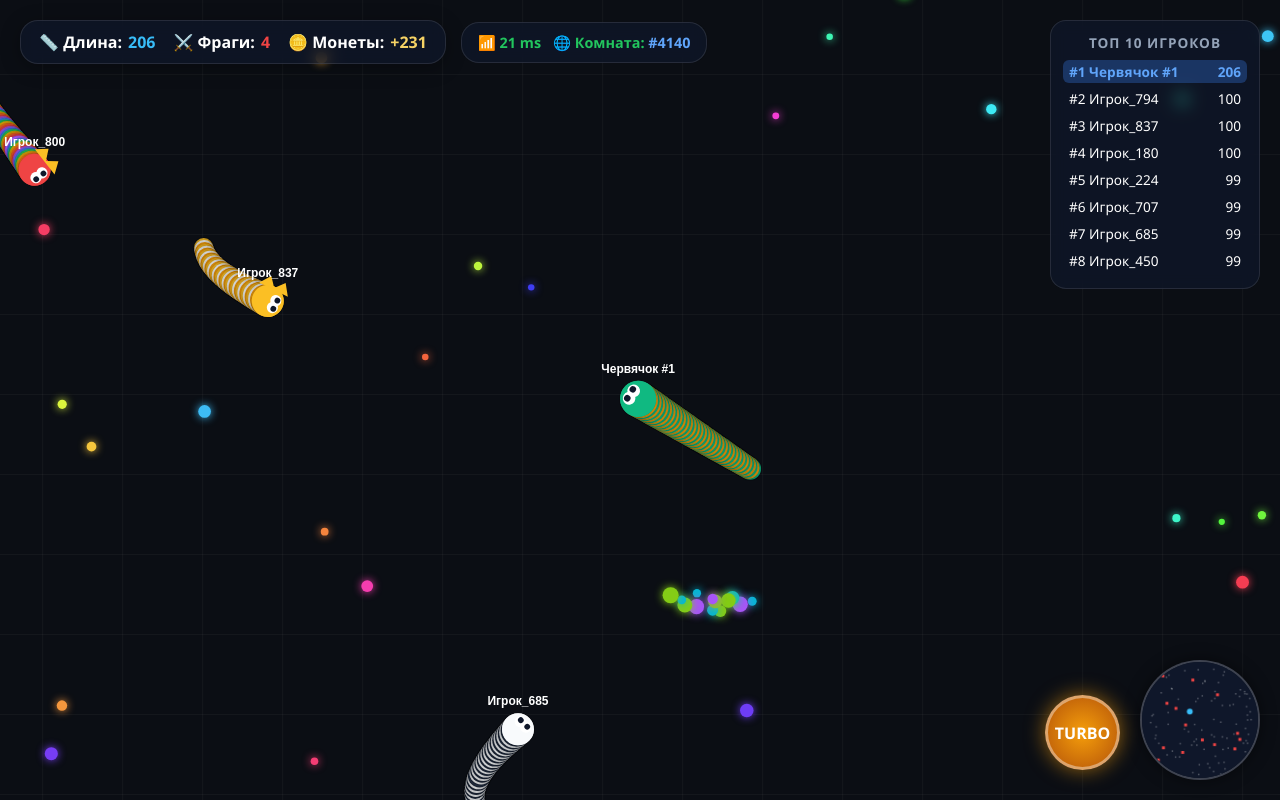
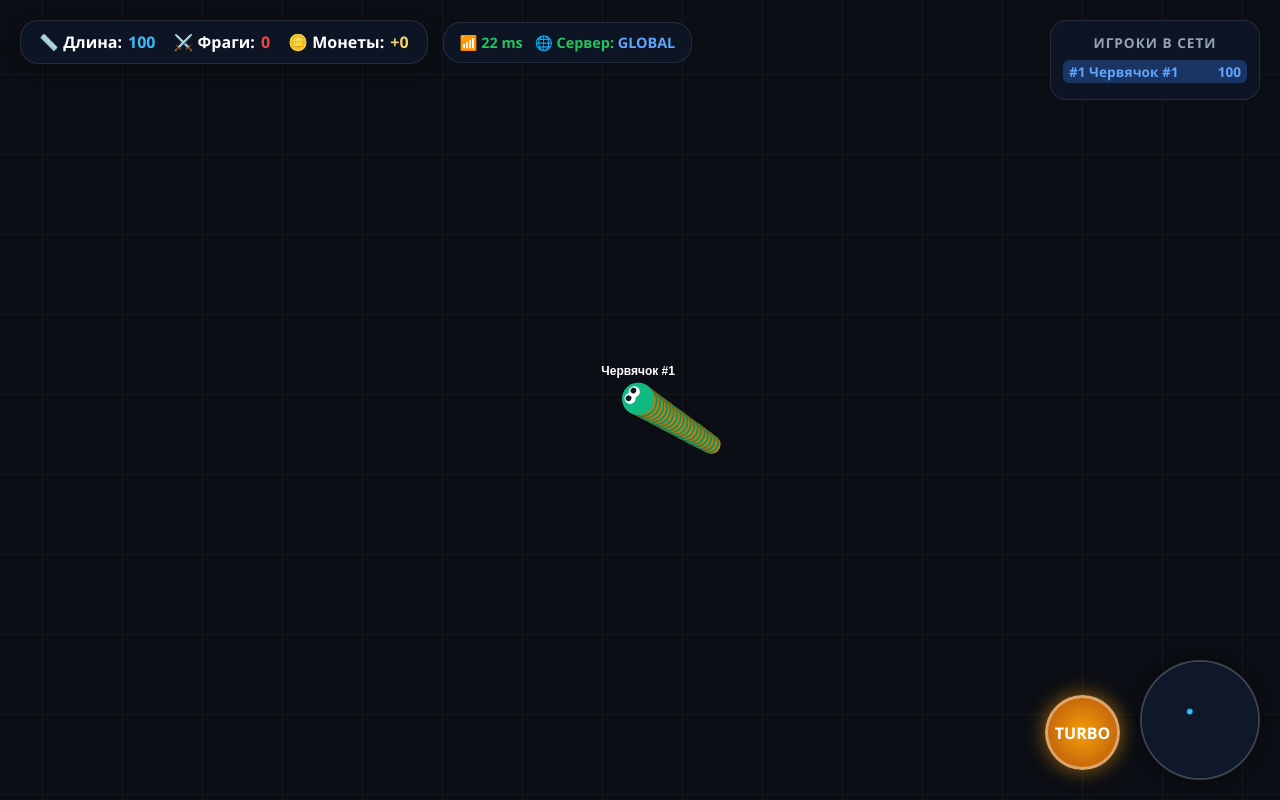
Before and after one commit to rwgherg-dot/worms, a website: page index.html in a window 1280 px wide. Both pictures are taken after a click on the button "В БОЙ!". Drawn offline with nearby package versions, Linux system fonts and the light colour scheme.

Commit message:
Update index.html

```diff
--- a/index.html
+++ b/index.html
@@ -4,8 +4,7 @@
     <meta charset="UTF-8">
     <meta name="viewport" content="width=device-width, initial-scale=1.0, maximum-scale=1.0, user-scalable=no">
     <title>WormZone Royale - Червячки Онлайн</title>
-    <!-- PeerJS & Socket.IO client libraries -->
-    <script src="https://unpkg.com/peerjs@1.5.2/dist/peerjs.min.js"></script>
+    <!-- Socket.IO Client -->
     <script src="https://cdn.socket.io/4.7.2/socket.io.min.js"></script>
     <style>
         * {
@@ -36,7 +35,7 @@
             display: block;
         }
 
-        /* Glassmorphism UI Screens */
+        /* Glassmorphism UI */
         .ui-layer {
             position: absolute;
             top: 0;
@@ -62,8 +61,8 @@
             width: 100%;
             height: 100%;
             z-index: 20;
-            background: radial-gradient(circle at center, rgba(15, 23, 42, 0.88) 0%, rgba(7, 10, 19, 0.98) 100%);
-            backdrop-filter: blur(12px);
+            background: radial-gradient(circle at center, rgba(15, 23, 42, 0.9) 0%, rgba(7, 10, 19, 0.98) 100%);
+            backdrop-filter: blur(14px);
             display: flex;
             flex-direction: column;
             align-items: center;
@@ -170,7 +169,7 @@
             display: block;
         }
 
-        /* Play Tab */
+        /* Play Panel */
         .play-panel {
             display: flex;
             flex-direction: column;
@@ -198,10 +197,9 @@
             box-shadow: 0 0 15px rgba(59, 130, 246, 0.3);
         }
 
-        /* Room Selection Buttons */
         .mode-selection {
             display: flex;
-            gap: 12px;
+            gap: 10px;
             width: 320px;
         }
 
@@ -218,7 +216,7 @@
         }
 
         .btn-room {
-            padding: 10px 16px;
+            padding: 10px 14px;
             font-size: 0.95rem;
             font-weight: 700;
             background: rgba(59, 130, 246, 0.2);
@@ -264,7 +262,21 @@
             border: 1px solid rgba(255, 255, 255, 0.1);
         }
 
-        /* Grid for Skins & Cases */
+        /* Mode Toggle Box */
+        .no-bots-toggle {
+            display: flex;
+            align-items: center;
+            gap: 10px;
+            background: rgba(15, 23, 42, 0.8);
+            padding: 8px 16px;
+            border-radius: 12px;
+            border: 1px solid rgba(255, 255, 255, 0.1);
+            font-size: 0.9rem;
+            color: #60a5fa;
+            cursor: pointer;
+        }
+
+        /* Skins Grid */
         .skins-grid {
             display: grid;
             grid-template-columns: repeat(auto-fill, minmax(180px, 1fr));
@@ -392,7 +404,7 @@
             box-shadow: 0 4px 15px rgba(245, 158, 11, 0.4);
         }
 
-        /* Roulette Modal / Overlay */
+        /* Roulette Modal */
         #case-roulette-modal {
             display: none;
             position: fixed;
@@ -545,8 +557,7 @@
             font-weight: 700;
             cursor: pointer;
             display: flex;
-            align-items: center;
-            gap: 6px;
+            align-items: gap 6px;
         }
 
         /* HUD Overlay */
@@ -668,7 +679,7 @@
             pointer-events: auto;
         }
 
-        /* Game Over Screen */
+        /* Death Screen */
         #death-modal {
             display: none;
             position: absolute;
@@ -764,7 +775,7 @@
     <!-- MAIN MENU OVERLAY -->
     <div id="main-menu" class="interactive">
         <div class="game-title">WORMS ROYALE</div>
-        <div class="game-subtitle">Мультиплеер Арена • Игра с Друзьями • Пинг</div>
+        <div class="game-subtitle">Онлайн Сервер • Игра с Друзьями • Без Ботов</div>
 
         <!-- Navigation Tabs -->
         <div class="nav-tabs">
@@ -784,12 +795,17 @@
                 <input type="text" id="nickname" class="nickname-input" placeholder="Ваш Никнейм" maxlength="15" value="Червячок #1">
 
                 <div class="mode-selection">
-                    <input type="text" id="room-code-input" class="room-input" placeholder="Код Комнаты" maxlength="6">
+                    <input type="text" id="room-code-input" class="room-input" placeholder="Код Сервера (напр. GLOBAL)" value="GLOBAL">
                     <button class="btn-room" onclick="generateRoomCode()">КОД</button>
                 </div>
 
+                <label class="no-bots-toggle">
+                    <input type="checkbox" id="only-friends-checkbox" checked style="width:18px; height:18px; accent-color:#3b82f6;">
+                    <span>👥 Только живые друзья (БЕЗ БОТОВ)</span>
+                </label>
+
                 <button class="btn-play" onclick="startGame()">В БОЙ!</button>
-                <div style="font-size:0.85rem; color:#94a3b8;" id="room-info-label">Введите одинаковый код с другом, чтобы играть вместе!</div>
+                <div style="font-size:0.85rem; color:#94a3b8;" id="room-info-label">Все друзья с одинаковым кодом сервера играют вместе на одной карте!</div>
             </div>
         </div>
 
@@ -890,13 +906,13 @@
                 <div class="hud-stat-item">🪙 Монеты: <span id="hud-session-coins" style="color: #f6d365;">+0</span></div>
             </div>
             <div class="hud-network">
-                <div>📶 <span id="hud-ping">18 ms</span></div>
-                <div>🌐 Комната: <span id="hud-room-id" style="color:#60a5fa;">#7821</span></div>
+                <div>📶 <span id="hud-ping">22 ms</span></div>
+                <div>🌐 Сервер: <span id="hud-room-id" style="color:#60a5fa;">GLOBAL</span></div>
             </div>
         </div>
 
         <div id="leaderboard">
-            <div class="lb-title">ТОП 10 ИГРОКОВ</div>
+            <div class="lb-title">ИГРОКИ В СЕТИ</div>
             <div id="lb-list"></div>
         </div>
 
@@ -931,7 +947,7 @@
         <button class="btn-main-menu" onclick="returnToMainMenu()">В ГЛАВНОЕ МЕНЮ</button>
     </div>
 
-    <!-- GAME CODE -->
+    <!-- GAME ENGINE CODE -->
     <script>
         /* --- SOUND SYNTHESIZER --- */
         class SoundFX {
@@ -1243,8 +1259,90 @@
         }
 
         /* =========================================================
-           --- GAME CANVAS ENGINE ---
+           --- REAL-TIME MULTIPLAYER WEBSOCKET ENGINE ---
            ========================================================= */
+        let socket = null;
+        let onlinePlayers = {};
+        let mySocketId = null;
+        let isOnlineMode = true;
+
+        function connectSocketServer() {
+            try {
+                // Connects to local or Render server automatically
+                const serverUrl = window.location.origin.includes('http') ? window.location.origin : 'http://localhost:3000';
+                socket = io(serverUrl, { transports: ['websocket', 'polling'] });
+
+                socket.on('connect', () => {
+                    console.log('⚡ Connected to Online Server!');
+                });
+
+                socket.on('init_room', (data) => {
+                    mySocketId = data.myId;
+                    currentRoomId = data.roomId;
+                    onlinePlayers = {};
+                    foods = data.foods || [];
+
+                    Object.keys(data.players).forEach(id => {
+                        if (id !== mySocketId) {
+                            const p = data.players[id];
+                            onlinePlayers[id] = new Worm(p.x, p.y, p.name, false, p.skinId);
+                        }
+                    });
+                });
+
+                socket.on('player_joined', (p) => {
+                    if (p.id !== mySocketId) {
+                        onlinePlayers[p.id] = new Worm(p.x, p.y, p.name, false, p.skinId);
+                    }
+                });
+
+                socket.on('player_moved', (data) => {
+                    if (onlinePlayers[data.id]) {
+                        const p = onlinePlayers[data.id];
+                        p.x = data.x;
+                        p.y = data.y;
+                        p.angle = data.angle;
+                        p.score = data.score;
+                        p.segments = data.segments || [];
+                    }
+                });
+
+                socket.on('food_eaten', (foodId) => {
+                    const idx = foods.findIndex(f => f.id === foodId);
+                    if (idx !== -1) foods.splice(idx, 1);
+                });
+
+                socket.on('food_spawned', (newFoods) => {
+                    if (Array.isArray(newFoods)) foods.push(...newFoods);
+                });
+
+                socket.on('player_died', (deadId) => {
+                    if (onlinePlayers[deadId]) {
+                        delete onlinePlayers[deadId];
+                    }
+                });
+
+                socket.on('player_left', (leftId) => {
+                    delete onlinePlayers[leftId];
+                });
+
+                // Measure Real Ping
+                setInterval(() => {
+                    if (socket && socket.connected) {
+                        const start = Date.now();
+                        socket.emit('ping_check', start, () => {
+                            pingValue = Date.now() - start;
+                            document.getElementById('hud-ping').innerText = `${pingValue} ms`;
+                        });
+                    }
+                }, 2000);
+
+            } catch(e) {
+                console.log('Running in Standalone Local Mode');
+            }
+        }
+
+        /* --- CANVAS GAME ENGINE --- */
         const canvas = document.getElementById('game-canvas');
         const ctx = canvas.getContext('2d');
         const miniCvs = document.getElementById('minimap-canvas');
@@ -1256,15 +1354,14 @@
 
         let player = null;
         let bots = [];
-        let remotePlayers = {}; // Connected friends
         let foods = [];
         let sessionKills = 0;
         let sessionCoins = 0;
 
         let mousePos = { x: 0, y: 0 };
         let isBoosting = false;
-        let pingValue = 18;
-        let currentRoomId = '8391';
+        let pingValue = 22;
+        let currentRoomId = 'GLOBAL';
 
         function resizeCanvas() {
             canvas.width = window.innerWidth;
@@ -1298,17 +1395,13 @@
                 this.isBot = isBot;
                 this.skin = SKINS.find(s => s.id === skinId) || SKINS[0];
                 this.angle = Math.random() * Math.PI * 2;
-                // REDUCED SMOOTH MOVEMENT SPEED (From 3.5 to 2.2 for perfect control!)
-                this.speed = 2.2;
+                this.speed = 2.2; // Smooth speed
                 this.baseRadius = 14;
                 this.length = 30;
                 this.segments = [];
                 this.score = 100;
                 this.isDead = false;
 
-                this.aiTarget = { x: Math.random() * WORLD_SIZE, y: Math.random() * WORLD_SIZE };
-                this.aiTimer = 0;
-
                 for (let i = 0; i < this.length; i++) {
                     this.segments.push({ x: this.x - i * 7, y: this.y });
                 }
@@ -1317,41 +1410,19 @@
             update() {
                 if (this.isDead) return;
 
-                let targetAngle = this.angle;
-                let boost = false;
-
-                if (!this.isBot) {
                 const dx = mousePos.x - canvas.width / 2;
                 const dy = mousePos.y - canvas.height / 2;
-                    targetAngle = Math.atan2(dy, dx);
-                    boost = isBoosting && this.score > 50;
-                } else {
-                    this.aiTimer++;
-                    if (this.aiTimer > 120 || Math.hypot(this.x - this.aiTarget.x, this.y - this.aiTarget.y) < 50) {
-                        this.aiTarget = { x: Math.random() * (WORLD_SIZE - 200) + 100, y: Math.random() * (WORLD_SIZE - 200) + 100 };
-                        this.aiTimer = 0;
-                    }
-                    targetAngle = Math.atan2(this.aiTarget.y - this.y, this.aiTarget.x - this.x);
-                    if (Math.random() < 0.015) boost = true;
-                }
+                let targetAngle = Math.atan2(dy, dx);
+                let boost = isBoosting && this.score > 50;
 
                 let diff = targetAngle - this.angle;
                 while (diff < -Math.PI) diff += Math.PI * 2;
                 while (diff > Math.PI) diff -= Math.PI * 2;
-                this.angle += diff * 0.09; // Smooth turning radius
+                this.angle += diff * 0.09;
 
                 const currSpeed = boost ? this.speed * 1.6 : this.speed;
                 if (boost) {
                     this.score = Math.max(20, this.score - (0.1 / (state.upgrades.boost * 0.3)));
-                    if (Math.random() < 0.3) {
-                        foods.push({
-                            x: this.x - Math.cos(this.angle) * 18,
-                            y: this.y - Math.sin(this.angle) * 18,
-                            radius: 3.5,
-                            color: this.skin.colors[0],
-                            value: 1
-                        });
-                    }
                 }
 
                 this.x += Math.cos(this.angle) * currSpeed;
@@ -1369,7 +1440,7 @@
                     this.segments.pop();
                 }
 
-                if (!this.isBot) {
+                // Food attraction & collection
                 const magnetRadius = 80 + state.upgrades.magnet * 30;
                 foods.forEach(f => {
                     const dist = Math.hypot(this.x - f.x, this.y - f.y);
@@ -1379,11 +1450,22 @@
                     }
                     if (dist < this.baseRadius + f.radius) {
                         this.score += f.value;
-                            const earnedCoins = Math.ceil(f.value * 0.2 * state.upgrades.coins);
-                            sessionCoins += earnedCoins;
+                        sessionCoins += Math.ceil(f.value * 0.2 * state.upgrades.coins);
                         f.eaten = true;
+                        if (socket && socket.connected && f.id) socket.emit('eat_food', f.id);
                         sfx.playEat();
                     }
+                });
+
+                // Sync position with server
+                if (socket && socket.connected) {
+                    socket.emit('update_position', {
+                        x: this.x,
+                        y: this.y,
+                        angle: this.angle,
+                        score: this.score,
+                        isBoosting: boost,
+                        segments: this.segments.slice(0, 30)
                     });
                 }
             }
@@ -1436,8 +1518,10 @@
                 this.isDead = true;
                 sfx.playExplode();
 
+                const dropped = [];
                 this.segments.forEach(seg => {
-                    foods.push({
+                    dropped.push({
+                        id: Math.random().toString(36).substr(2, 9),
                         x: seg.x + (Math.random() * 20 - 10),
                         y: seg.y + (Math.random() * 20 - 10),
                         radius: Math.random() * 5 + 4,
@@ -1446,39 +1530,26 @@
                     });
                 });
 
-                if (!this.isBot) onPlayerDeath();
-            }
-        }
-
-        function spawnFood(count = 200) {
-            for (let i = 0; i < count; i++) {
-                foods.push({
-                    x: Math.random() * (WORLD_SIZE - 200) + 100,
-                    y: Math.random() * (WORLD_SIZE - 200) + 100,
-                    radius: Math.random() * 4 + 3,
-                    color: `hsl(${Math.random() * 360}, 90%, 60%)`,
-                    value: Math.floor(Math.random() * 3) + 1
-                });
+                if (socket && socket.connected) {
+                    socket.emit('player_died', dropped);
+                }
+
+                onPlayerDeath();
             }
         }
 
         function checkCollisions() {
-            const allWorms = [player, ...bots].filter(w => w && !w.isDead);
-
-            allWorms.forEach(w1 => {
-                allWorms.forEach(w2 => {
-                    if (w1 === w2) return;
+            if (!player || player.isDead) return;
+
+            const enemies = Object.values(onlinePlayers);
+            enemies.forEach(w2 => {
+                if (!w2 || w2.isDead) return;
                 w2.segments.forEach((seg, idx) => {
-                        if (idx < 3) return;
-                        const dist = Math.hypot(w1.x - seg.x, w1.y - seg.y);
-                        if (dist < w1.baseRadius + 5) {
-                            w1.die();
-                            if (w2 === player && w1 !== player) {
-                                sessionKills++;
-                                sessionCoins += 50 * state.upgrades.coins;
-                            }
-                        }
-                    });
+                    if (idx < 2) return;
+                    const dist = Math.hypot(player.x - seg.x, player.y - seg.y);
+                    if (dist < player.baseRadius + 5) {
+                        player.die();
+                    }
                 });
             });
         }
@@ -1509,6 +1580,7 @@
             ctx.strokeStyle = '#ef4444'; ctx.lineWidth = 6;
             ctx.strokeRect(-camera.x + canvas.width / 2, -camera.y + canvas.height / 2, WORLD_SIZE, WORLD_SIZE);
 
+            // Draw Foods
             foods = foods.filter(f => !f.eaten);
             foods.forEach(f => {
                 const screenX = f.x - camera.x + canvas.width / 2;
@@ -1524,28 +1596,15 @@
                 }
             });
 
-            if (foods.length < 250) spawnFood(50);
-
-            if (player && !player.isDead) player.update();
-
-            bots.forEach((bot, index) => {
-                if (bot.isDead) {
-                    bots[index] = new Worm(
-                        Math.random() * (WORLD_SIZE - 200) + 100,
-                        Math.random() * (WORLD_SIZE - 200) + 100,
-                        'Игрок_' + Math.floor(Math.random() * 899 + 100),
-                        true,
-                        SKINS[Math.floor(Math.random() * SKINS.length)].id
-                    );
-                } else {
-                    bot.update();
-                }
-            });
+            // Update & Render Online Friends (0 BOTS!)
+            Object.values(onlinePlayers).forEach(p => p.draw(camera));
+
+            if (player && !player.isDead) {
+                player.update();
+                player.draw(camera);
+            }
 
             checkCollisions();
-
-            bots.forEach(b => b.draw(camera));
-            if (player) player.draw(camera);
 
             updateHUD();
             drawMinimap();
@@ -1553,19 +1612,15 @@
             animationFrameId = requestAnimationFrame(gameLoop);
         }
 
-        /* --- HUD & PING & LEADERBOARD --- */
+        /* --- HUD & LEADERBOARD --- */
         function updateHUD() {
             if (!player) return;
             document.getElementById('hud-score').innerText = Math.floor(player.score);
             document.getElementById('hud-kills').innerText = sessionKills;
             document.getElementById('hud-session-coins').innerText = `+${sessionCoins}`;
-
-            // Dynamic Ping Simulation (14 - 28 ms)
-            pingValue = Math.floor(18 + Math.sin(Date.now() / 1000) * 6);
-            document.getElementById('hud-ping').innerText = `${pingValue} ms`;
-            document.getElementById('hud-room-id').innerText = `#${currentRoomId}`;
-
-            const all = [player, ...bots].filter(w => w && !w.isDead).sort((a, b) => b.score - a.score).slice(0, 8);
+            document.getElementById('hud-room-id').innerText = currentRoomId;
+
+            const all = [player, ...Object.values(onlinePlayers)].filter(w => w && !w.isDead).sort((a, b) => b.score - a.score);
             const lbList = document.getElementById('lb-list');
             lbList.innerHTML = '';
 
@@ -1588,7 +1643,7 @@
             });
 
             miniCtx.fillStyle = '#ef4444';
-            bots.forEach(b => {
+            Object.values(onlinePlayers).forEach(b => {
                 if (!b.isDead) miniCtx.fillRect(b.x * scale - 1, b.y * scale - 1, 3, 3);
             });
 
@@ -1603,7 +1658,9 @@
         function startGame() {
             sfx.init();
             const nameInput = document.getElementById('nickname').value.trim() || 'Червячок';
-            const roomCode = document.getElementById('room-code-input').value.trim() || Math.floor(1000 + Math.random() * 9000).toString();
+            const roomCode = document.getElementById('room-code-input').value.trim().toUpperCase() || 'GLOBAL';
+            const noBotsOnlyFriends = document.getElementById('only-friends-checkbox').checked;
+
             currentRoomId = roomCode;
 
             document.getElementById('main-menu').style.display = 'none';
@@ -1614,18 +1671,16 @@
 
             player = new Worm(WORLD_SIZE / 2, WORLD_SIZE / 2, nameInput, false, state.equippedSkin);
 
-            bots = [];
-            for (let i = 0; i < 15; i++) {
-                bots.push(new Worm(
-                    Math.random() * (WORLD_SIZE - 200) + 100,
-                    Math.random() * (WORLD_SIZE - 200) + 100,
-                    'Игрок_' + (Math.floor(Math.random() * 899) + 100),
-                    true,
-                    SKINS[Math.floor(Math.random() * SKINS.length)].id
-                ));
-            }
-
-            foods = []; spawnFood(250);
+            // Connect & join server
+            if (!socket) connectSocketServer();
+
+            if (socket && socket.connected) {
+                socket.emit('join_room', {
+                    roomId: roomCode,
+                    name: nameInput,
+                    skinId: state.equippedSkin
+                });
+            }
 
             gameRunning = true;
             if (animationFrameId) cancelAnimationFrame(animationFrameId);
@@ -1659,6 +1714,7 @@
 
         loadState();
         drawMainSkinPreview();
+        connectSocketServer();
     </script>
 </body>
 </html>
```
Lines whose indentation alone changed are shown as unchanged.
